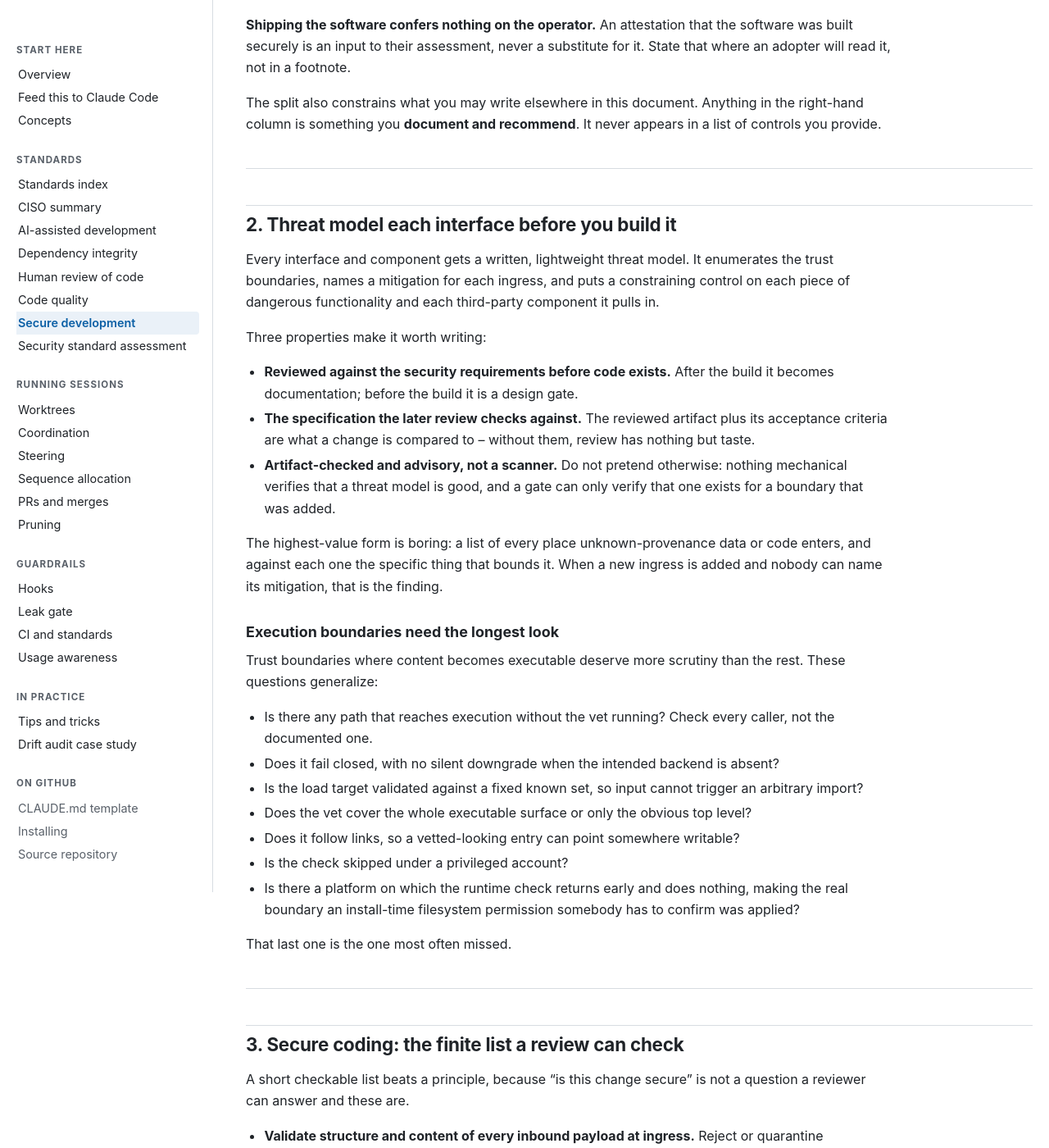
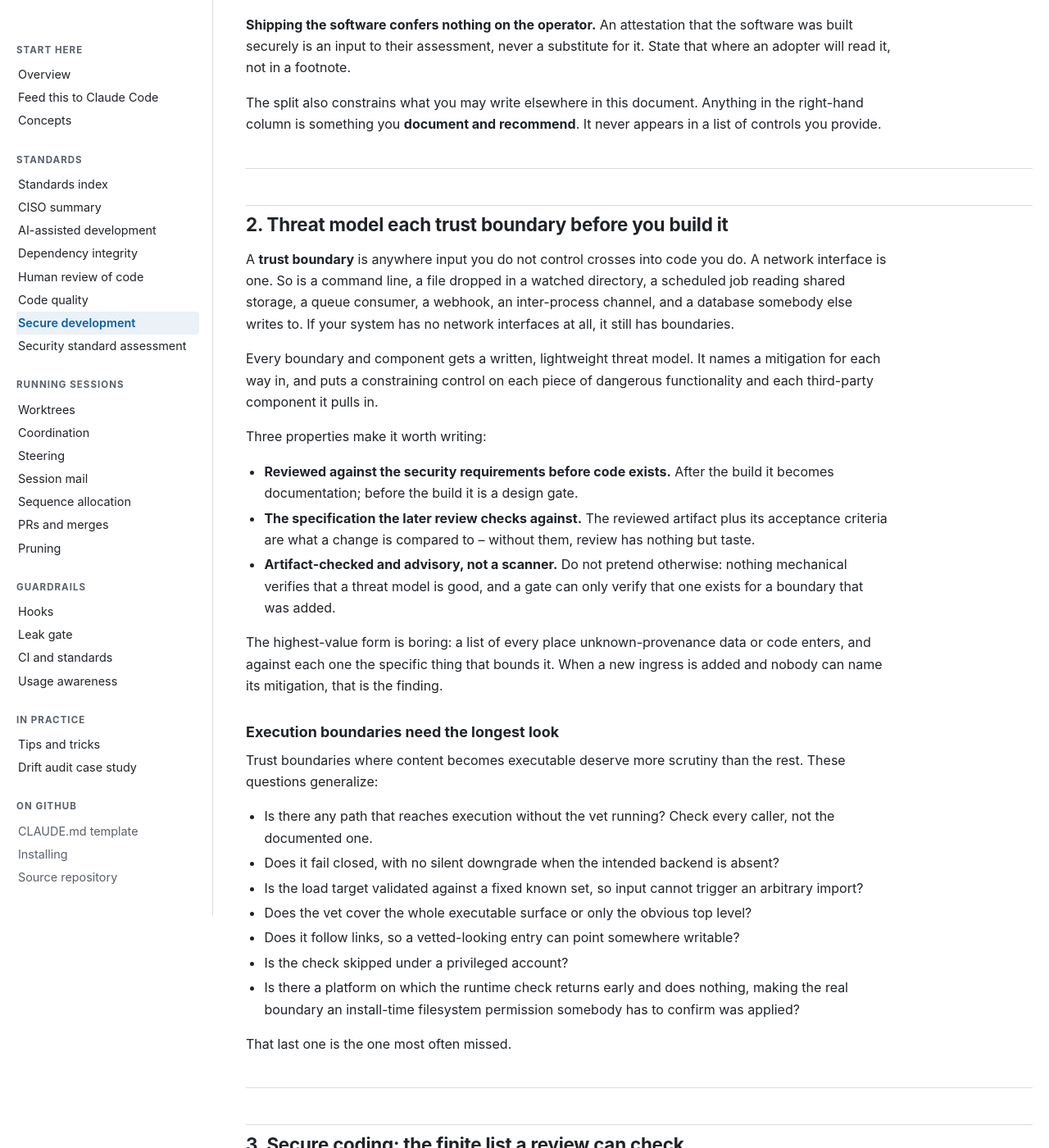
Before and after one commit to wshallwshall/claude-multisession, a Jekyll site: the page built from docs/standards/SECURE-DEVELOPMENT.md, in a window 1280 px wide and 1400 px high, scrolled down 3580 px. Shown: the whole window at 82% size. Built offline with Jekyll 4.4.1, drawn with Linux system fonts in a browser that asks for light colours; our own code applies the rules of GitHub Pages for plain Markdown files; some of the changed text lies outside the part shown.

Commit message:
docs(standards): the unit is a trust boundary, not an interface
Secure development was organized around interfaces. That is inherited framing:
in the project this came from, a connection to a partner system genuinely is the
unit of risk. In a general standard it is one instance of the unit, and naming
the instance hides the rule.

A trust boundary is anywhere input you do not control crosses into code you do.
A network interface is one. So is a command line, a file dropped in a watched
directory, a scheduled job reading shared storage, a queue consumer, a webhook,
an inter-process channel, and a database somebody else writes to. A project with
no network interfaces at all still has boundaries, and under the old framing had
nothing to threat model.

Changed where "interface" was the organizing unit: section 2's heading and body,
section 8's heading (now machine-to-machine authentication, which is the topic
rather than one carrier), the adoption step, the lifecycle table row, the
structured-document parsing rule, and the machine-enforced layer list. Left
alone where it genuinely means a network interface -- the definition itself, and
"a project with no network interfaces does not need".

This also removes the last of the shape a deidentification pass flagged earlier
as recognisably an integration product, so it is an accuracy fix and a
generalization fix at once. No anchor referenced either renamed heading.

Also adds the nav entry for the async-lane page, held until the readability
workflow released nav.yml.

SECURE-DEVELOPMENT.docx regenerated. Verified: check-ascii clean over 93 files,
40 tests pass, exit code captured directly.

```diff
--- a/docs/_data/nav.yml
+++ b/docs/_data/nav.yml
@@ -74,6 +74,9 @@
     - label: Steering
       title: Steering a running session
       path: /STEERING.html
+    - label: Session mail
+      title: "The async lane: reaching sessions the realtime channel cannot"
+      path: /SESSION-MAIL.html
     - label: Sequence allocation
       title: Sequence allocation
       path: /SEQUENCE-ALLOC.html
--- a/docs/standards/SECURE-DEVELOPMENT.md
+++ b/docs/standards/SECURE-DEVELOPMENT.md
@@ -28,7 +28,7 @@ gets cheap and the human layer does not.
 - **A written ownership split.** One table saying what the producing project owns and what the
   operating organization owns, so a control cannot end up unowned because each side assumed the
   other had it.
-- **Review with something to check against.** A per-interface threat model turns "does this change
+- **Review with something to check against.** A per-boundary threat model turns "does this change
   look secure" into "which boundary does this touch, and does its named mitigation still hold". A
   missing control then shows up as a gap in an enumeration rather than as something nobody thought
   of.
@@ -84,7 +84,7 @@ supposed to do something.
 Then work in this order:
 
 1. **Ownership split.** Section 1.
-2. **Threat model one interface** -- the riskiest, not all of them. Section 2. A single worked
+2. **Threat model one trust boundary** -- the riskiest, not all of them. Section 2. A single worked
    boundary teaches the format better than a sweep does.
 3. **Make the scanner posture honest.** Section 5. Classify every nominally-security job as blocking
    or advisory before adding any new one. This usually reveals that coverage is narrower than the
@@ -106,8 +106,8 @@ Then work in this order:
 Judge a build's security as a composite of two layers. Never on one row of either.
 
 **The machine-enforced layer** is blocking analysis and secret-scan gates, secure coding practice,
-dependency and supply-chain integrity, secrets hygiene, secure-by-default configuration, interface
-authentication, and tamper-evident audit logging. It is hard to fake, because its evidence is a red
+dependency and supply-chain integrity, secrets hygiene, secure-by-default configuration,
+machine-to-machine authentication, and tamper-evident audit logging. It is hard to fake, because its evidence is a red
 or green pipeline leg rather than a claim.
 
 **The process layer** is an exercised vulnerability-response program, an independent external
@@ -144,11 +144,16 @@ provide.
 
 ---
 
-## 2. Threat model each interface before you build it
+## 2. Threat model each trust boundary before you build it
 
-Every interface and component gets a written, lightweight threat model. It enumerates the trust
-boundaries, names a mitigation for each ingress, and puts a constraining control on each piece of
-dangerous functionality and each third-party component it pulls in.
+A **trust boundary** is anywhere input you do not control crosses into code you do. A network
+interface is one. So is a command line, a file dropped in a watched directory, a scheduled job
+reading shared storage, a queue consumer, a webhook, an inter-process channel, and a database
+somebody else writes to. If your system has no network interfaces at all, it still has boundaries.
+
+Every boundary and component gets a written, lightweight threat model. It names a mitigation for each
+way in, and puts a constraining control on each piece of dangerous functionality and each
+third-party component it pulls in.
 
 Three properties make it worth writing:
 
@@ -195,7 +200,7 @@ reviewer can answer and these are.
 - **Parameterised queries only.** No string-built statements anywhere, no exceptions held open by a
   comment.
 - **Authentication and authorization enforced on every action, deny by default.**
-- **For any interface that parses structured documents:** disable external-entity resolution and
+- **For anything that parses structured documents:** disable external-entity resolution and
   document-type processing, size-limit payloads against a schema, apply rate limits and timeouts, and
   never return internal detail in a fault response.
 - **For file handling:** confine reads and writes to configured directories and canonicalise paths so
@@ -357,10 +362,10 @@ with the reason -- see *Fail-open or fail-closed is a choice you must state* in
 
 ---
 
-## 8. Interface and service authentication
+## 8. Machine-to-machine authentication
 
-Machine interfaces authenticate **systems, not people**. Use the strongest mechanism the peer system
-supports.
+A caller that is a machine authenticates as a **system, not a person**. Use the strongest mechanism
+the peer system supports.
 
 Record, per connection, the mechanism, its scope, and a reference to where the credential lives. Keep
 that record alongside that connection's configuration, so the posture is reviewable one connection at
@@ -713,7 +718,7 @@ citation.
 | When | Rule |
 |---|---|
 | Starting | Write the producer-versus-operator split before claiming any control |
-| Designing | Threat model each interface before the build; name a mitigation per ingress |
+| Designing | Threat model each trust boundary before the build; name a mitigation for each way in |
 | Designing | At an execution boundary, check every caller reaches it, not the documented one |
 | Coding | Validate at ingress, parameterise every query, confine every path, fail closed |
 | Reviewing | Self-review is a documented deviation, not a satisfied control |
```
Also changed, not shown: 1 other file.
